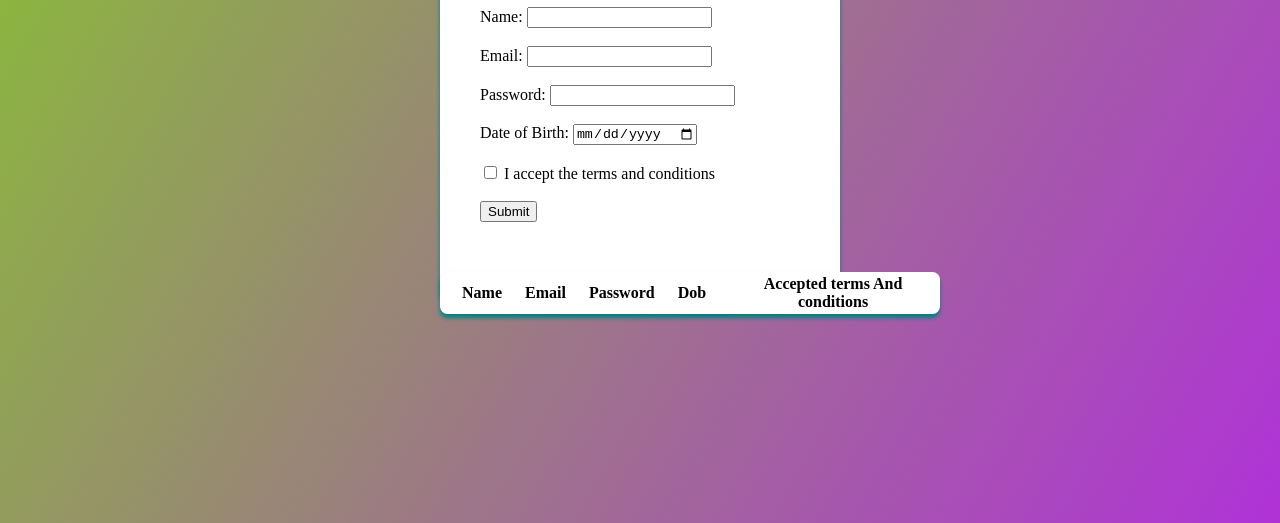
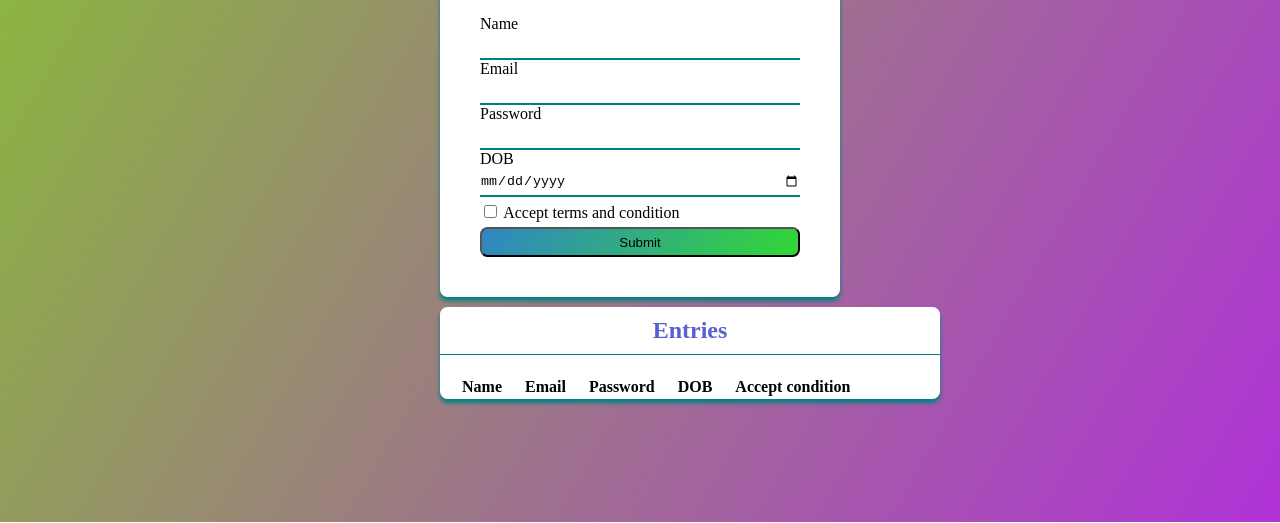
Before and after one commit to Jhadeepu/wd101, a plain HTML site: page index.html in a window 1280 px wide. Shown: the part 298-821 px from the top of the page. Drawn offline with Linux system fonts and the light colour scheme.

Commit message:
Update index.html

```diff
--- a/index.html
+++ b/index.html
@@ -1,41 +1,50 @@
 <!Doctype html>
+<html>
 <head>
 	<link rel="stylesheet" href="colour.css">
-	<title>Registration Form</title>
+	<title>Form</title>
 </head>
 <body>
     <div class="center">
-	<h1>Registration Form</h1>
-	<form id="reg-form">
-		<label for="name">Name:</label>
-		<input type="text" id="name" name="name" required><br><br>
+        <h2>Registeration Form</h2>
+        <form id = "form">
+            <div class = "textfield">
+                <label for="name">Name</label>
+                <input required type="name" name="name" id="name">
+            </div>
+            <div class = "textfield">
+                <label for="email">Email</label>
+                <input required type="email" name="email" id="email">
+            </div>
+            <div class = "textfield">
+                <label for="password">Password</label>
+                <input required type="password" name="password" id="password">
+            </div>
+            <div class = "textfield">
+                <label for="dob">DOB</label>
+                <input required type="date" name = "dob" id="dob">
+            </div>
+            <div class = "textfields">
+                <input required type="checkbox" id="checkbox">
+                <label for="checkbox">Accept terms and condition</label>
+            </div><div id="submit_button">
 
-		<label for="email">Email:</label>
-		<input type="email" id="email" name="email" required><br><br>
+                <button class="submit_button" type="submit">Submit</button>
+            </div>
 
-		<label for="password">Password:</label>
-		<input type="password" id="password" name="password" minlength="8" required><br><br>
-
-		<label for="dob">Date of Birth:</label>
-		<input type="date" id="dob" name="dob" required><br><br>
-
-		<input type="checkbox" id="terms" name="terms" required>
-		<label for="terms">I accept the terms and conditions</label><br><br>
-
-		<button type="submit">Submit</button>
         </form>
         <div class="entries">
-	<table id="reg-table">
-		<thead>
+            <h2>Entries</h2>
+            <table class="table" id="user-table">
                 <tr>
                     <th>Name</th>
                     <th>Email</th>
                     <th>Password</th>
-				<th>Dob</th>
-				<th>Accepted terms And conditions</th>
+                    <th>DOB</th>
+                    <th>Accept condition</th>
+
                 </tr>
-		</thead>
-	</table>
+            </td>
         </div>
     </div>
     <script src="index.js"></script>
```
Lines whose indentation alone changed are shown as unchanged.
